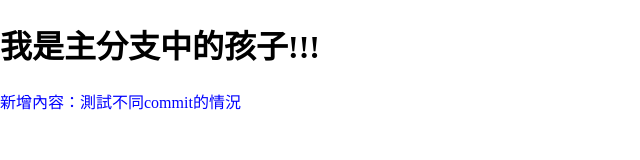
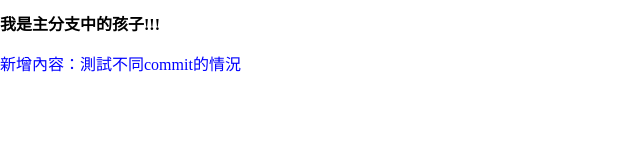
Before and after one commit to violet120/git-sub-module, a plain HTML site: page index.html in a window 1280 px wide. Shown: the whole page, without its empty margins (0-640 px from the left). Drawn offline with Linux system fonts and the light colour scheme.

Commit message:
add font size

```diff
--- a/style.css
+++ b/style.css
@@ -5,3 +5,7 @@ body {
 p {
   color: blue;
 }
+
+h1 {
+  font-size: 1em;
+}
```
